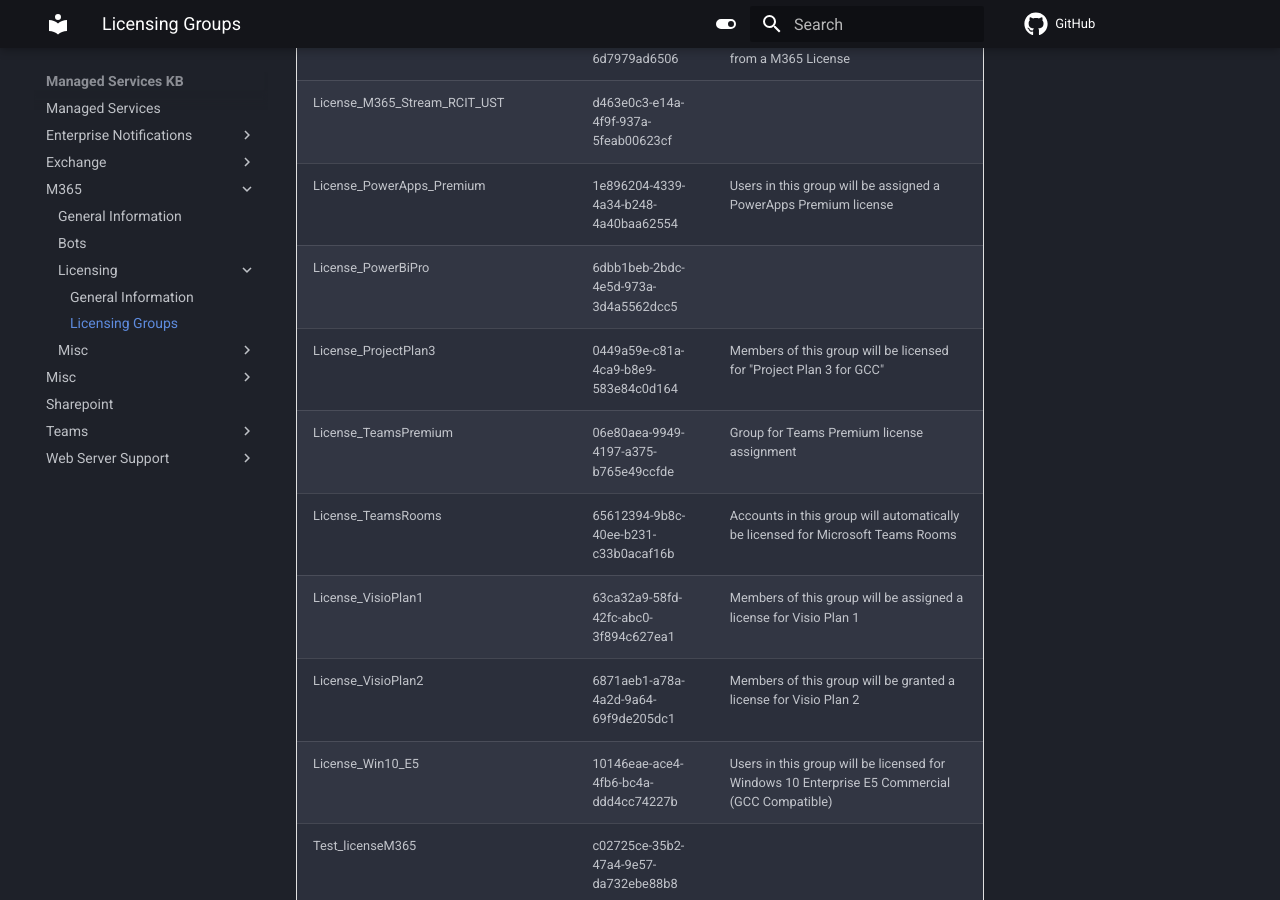
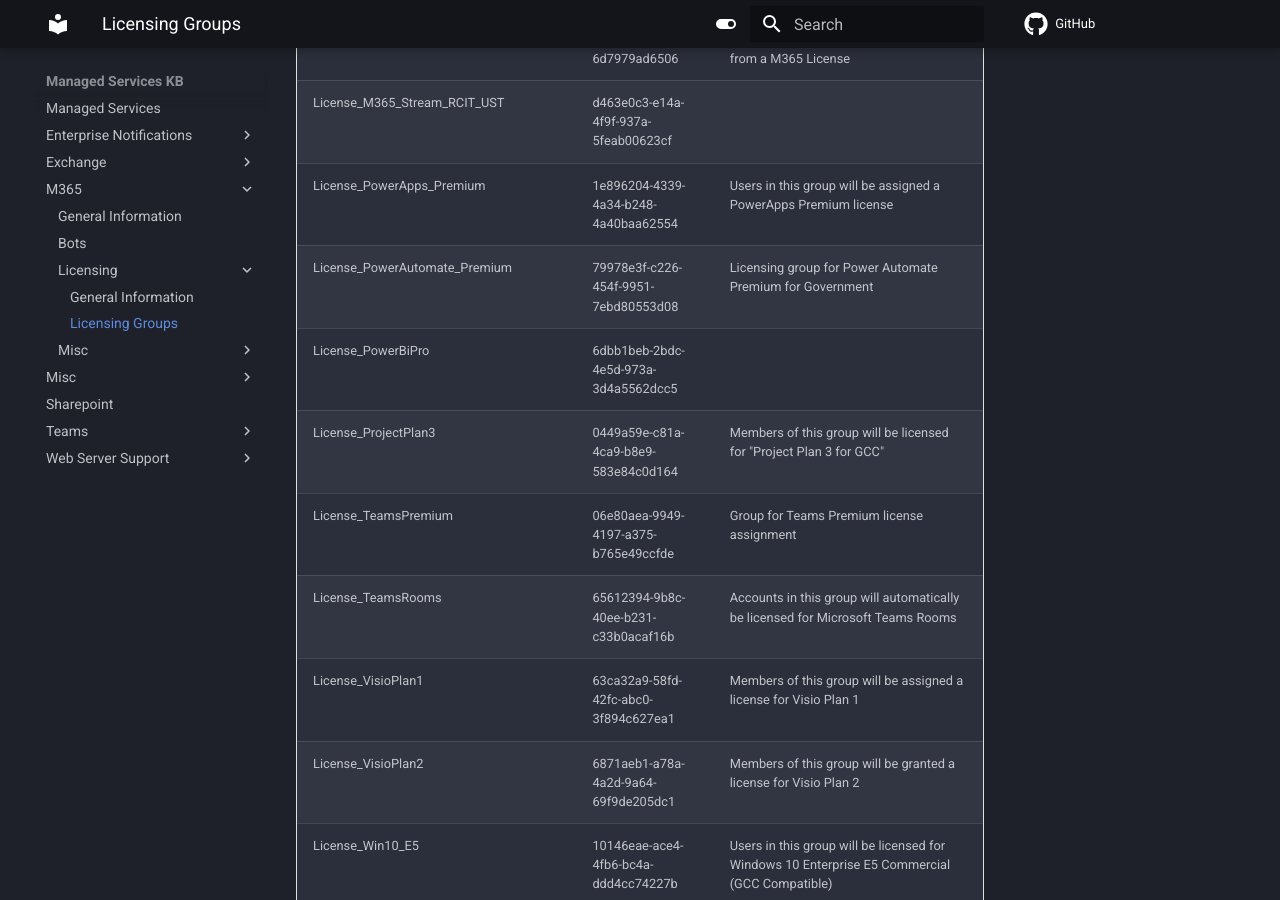
Before and after one commit to gpegues/MKDocs_Dev, an MkDocs documentation site: the page built from docs/M365/LicenseGroups.md, in a window 1280 px wide and 900 px high, scrolled down 1443 px. Built offline with MkDocs 1.6.1 and Material for MkDocs 9.7.7, drawn with Linux system fonts in a browser that asks for light colours; comment, search, counter and statistics services are not loaded.

Commit message:
Update: New licensing group

```diff
--- a/docs/M365/LicenseGroups.md
+++ b/docs/M365/LicenseGroups.md
@@ -21,6 +21,7 @@
 |License_M365_Stream_DPSS|148597ab-ef2a-48d7-a583-6d7979ad6506|DPSS Users in this group will be assigned the STREAM_O365_E3_GOV service plan from a M365 License|
 |License_M365_Stream_RCIT_UST|d463e0c3-e14a-4f9f-937a-5feab00623cf||
 |License_PowerApps_Premium|1e896204-4339-4a34-b248-4a40baa62554|Users in this group will be assigned a PowerApps Premium license|
+|License_PowerAutomate_Premium|79978e3f-c226-454f-9951-7ebd80553d08|Licensing group for Power Automate Premium for Government|
 |License_PowerBiPro|6dbb1beb-2bdc-4e5d-973a-3d4a5562dcc5||
 |License_ProjectPlan3|0449a59e-c81a-4ca9-b8e9-583e84c0d164|Members of this group will be licensed for "Project Plan 3 for GCC"|
 |License_TeamsPremium|06e80aea-9949-4197-a375-b765e49ccfde|Group for Teams Premium license assignment|
```
